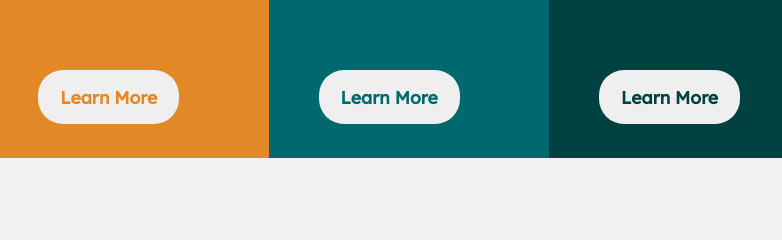
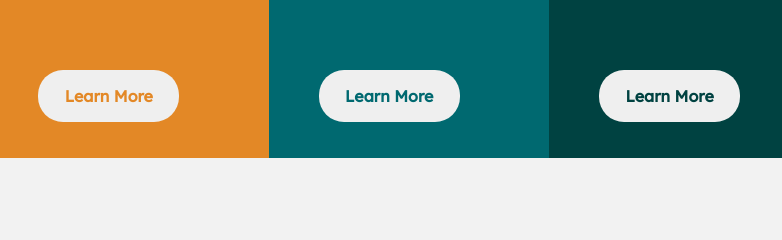
Before and after one commit to guthribm/3-column-preview-card-component, a plain HTML site: page index.html in a window 1280 px wide. Shown: the part 454-694 px from the top of the page, 215-997 px from the left. Drawn offline with Linux system fonts and the light colour scheme.

Commit message:
Add files via upload

```diff
--- a/CSS/styles.css
+++ b/CSS/styles.css
@@ -183,7 +183,7 @@ p {
 
     .button {
         height: 7vh;
-        font-size: 1.1rem;
+        font-size: 2vh;
         width: 11vw;
         position: relative;
         bottom: 2rem;
```
